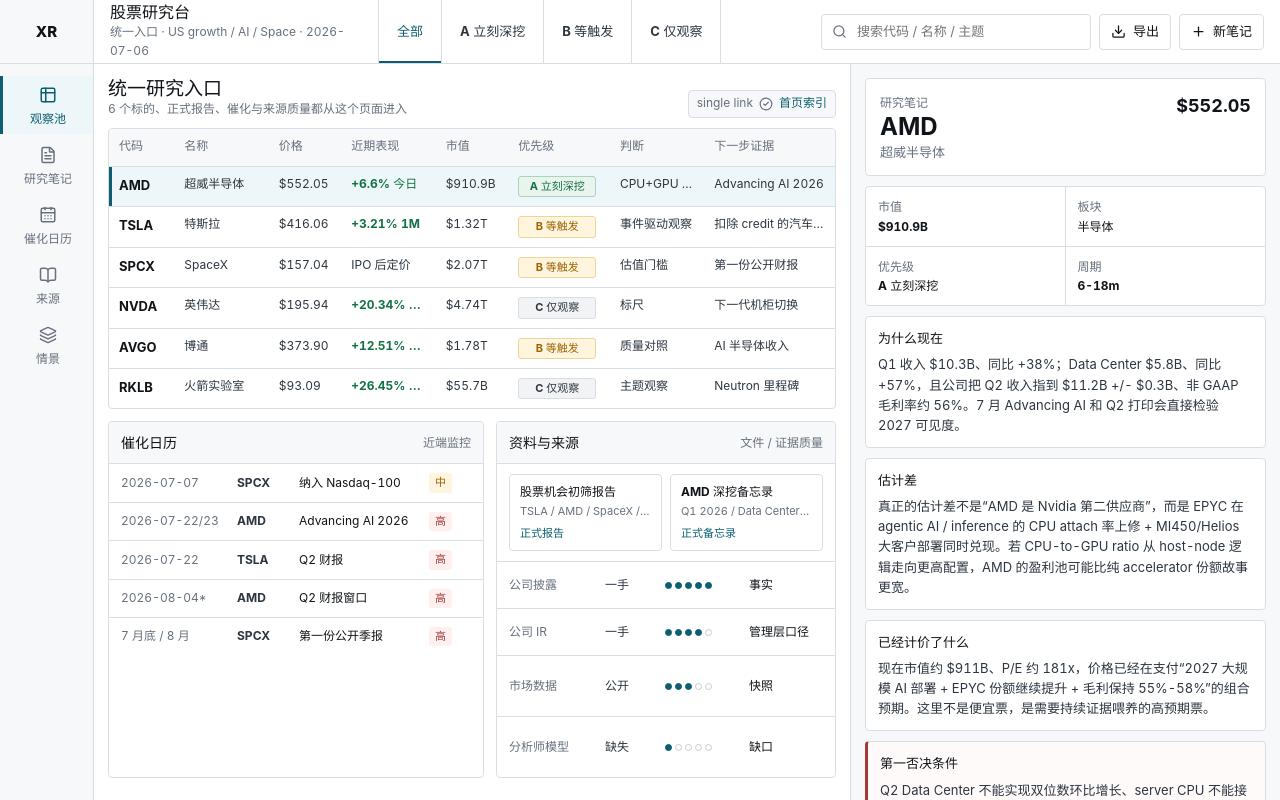
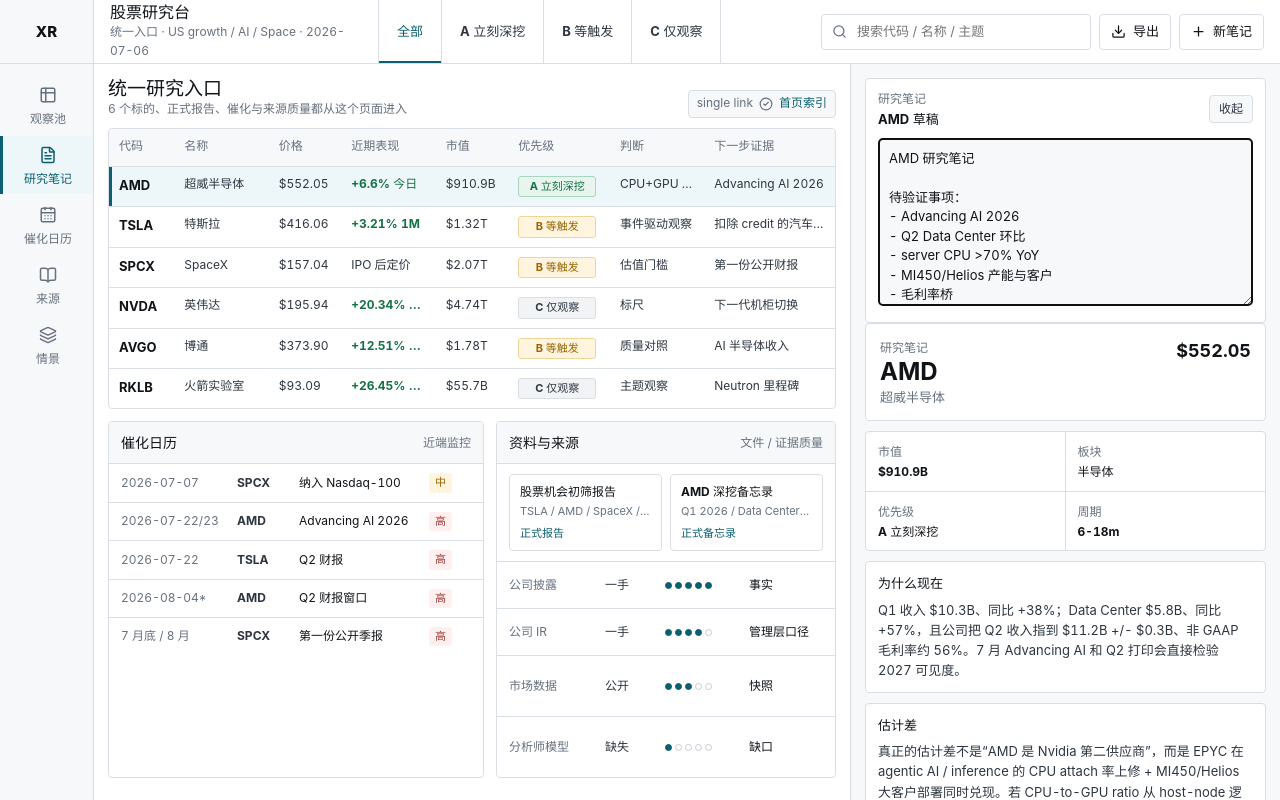
Before and after one commit to bestsmashever/equity-research-hub, a React (Vite) app: page / in a window 1280 px wide. Both pictures are taken after a click on the button "新笔记". Shown: the top 800 px of the page. Built offline with nearby package versions, Linux system fonts and the light colour scheme.

Commit message:
Wire research hub controls

```diff
--- a/src/App.css
+++ b/src/App.css
@@ -3,6 +3,26 @@
   display: grid;
   grid-template-columns: 94px minmax(0, 1fr);
   background: var(--page);
+}
+
+.workspace.compact .watchlist,
+.workspace.compact .detail-panel {
+  padding: 10px;
+}
+
+.workspace.compact th,
+.workspace.compact td,
+.workspace.compact .mini-row,
+.workspace.compact .source-row {
+  padding-block: 6px;
+}
+
+.workspace.compact .memo-section,
+.workspace.compact .memo-header,
+.workspace.compact .workflow,
+.workspace.compact .activity {
+  margin-top: 8px;
+  padding: 9px 10px;
 }
 
 .sidebar {
@@ -559,10 +579,70 @@
 .memo-kpis,
 .memo-section,
 .workflow,
-.activity {
+.activity,
+.note-editor {
   border: 1px solid var(--line);
   border-radius: 4px;
   background: var(--surface);
+}
+
+.note-editor {
+  padding: 12px;
+}
+
+.note-editor-title {
+  display: flex;
+  align-items: center;
+  justify-content: space-between;
+  gap: 12px;
+  margin-bottom: 10px;
+}
+
+.note-editor-title span,
+.note-editor-title strong {
+  display: block;
+}
+
+.note-editor-title span {
+  color: var(--muted);
+  font-size: 12px;
+}
+
+.note-editor-title strong {
+  color: var(--ink);
+  font-size: 13px;
+  margin-top: 2px;
+}
+
+.note-editor-title button {
+  height: 28px;
+  border: 1px solid var(--line);
+  border-radius: 4px;
+  background: var(--surface-subtle);
+  color: var(--slate);
+  cursor: pointer;
+  font-size: 12px;
+  font-weight: 650;
+  padding: 0 9px;
+}
+
+.note-editor-title button:hover {
+  border-color: var(--line-strong);
+  background: var(--hover);
+}
+
+.note-editor textarea {
+  width: 100%;
+  min-height: 168px;
+  resize: vertical;
+  border: 1px solid var(--line);
+  border-radius: 4px;
+  background: var(--surface-subtle);
+  color: var(--ink);
+  font: inherit;
+  font-size: 13px;
+  line-height: 1.5;
+  padding: 10px;
 }
 
 .memo-header {
--- a/src/App.tsx
+++ b/src/App.tsx
@@ -1,4 +1,4 @@
-import { useEffect, useMemo, useState } from 'react'
+import { useEffect, useMemo, useRef, useState } from 'react'
 import {
   BookOpen,
   CalendarDays,
@@ -63,6 +63,8 @@
   meta: string
   status: string
 }
+
+type NavLabel = '观察池' | '研究笔记' | '催化日历' | '来源' | '情景'
 
 const ideas: Idea[] = [
   {
@@ -237,7 +239,7 @@
   },
 ]
 
-const navItems = [
+const navItems: Array<{ label: NavLabel; icon: typeof Table2 }> = [
   { label: '观察池', icon: Table2 },
   { label: '研究笔记', icon: FileText },
   { label: '催化日历', icon: CalendarDays },
@@ -256,6 +258,17 @@
   const [priorityFilter, setPriorityFilter] = useState<'All' | Priority>('All')
   const [query, setQuery] = useState('')
   const [activity, setActivity] = useState('研究台已就绪')
+  const [activeNav, setActiveNav] = useState<NavLabel>('观察池')
+  const [noteOpen, setNoteOpen] = useState(false)
+  const [draftNote, setDraftNote] = useState('')
+  const [compactMode, setCompactMode] = useState(false)
+
+  const watchlistRef = useRef<HTMLElement | null>(null)
+  const detailPanelRef = useRef<HTMLElement | null>(null)
+  const catalystRef = useRef<HTMLElement | null>(null)
+  const sourcesRef = useRef<HTMLElement | null>(null)
+  const thesisRef = useRef<HTMLElement | null>(null)
+  const noteEditorRef = useRef<HTMLTextAreaElement | null>(null)
 
   const filteredIdeas = useMemo(() => {
     return ideas.filter((idea) => {
@@ -278,6 +291,42 @@
 
   const selectedIdea = ideas.find((idea) => idea.ticker === selectedTicker) ?? ideas[0]
 
+  const scrollIntoView = (element: HTMLElement | null) => {
+    element?.scrollIntoView({ block: 'start', behavior: 'smooth' })
+  }
+
+  const handleNavClick = (label: NavLabel) => {
+    setActiveNav(label)
+
+    if (label === '观察池') {
+      scrollIntoView(watchlistRef.current)
+      setActivity('已切换到观察池')
+      return
+    }
+
+    if (label === '研究笔记') {
+      setNoteOpen(true)
+      setActivity(`已打开 ${selectedIdea.ticker} 研究笔记`)
+      window.setTimeout(() => noteEditorRef.current?.focus(), 100)
+      return
+    }
+
+    if (label === '催化日历') {
+      scrollIntoView(catalystRef.current)
+      setActivity('已定位到催化日历')
+      return
+    }
+
+    if (label === '来源') {
+      scrollIntoView(sourcesRef.current)
+      setActivity('已定位到资料与来源')
+      return
+    }
+
+    detailPanelRef.current?.scrollTo({ top: thesisRef.current?.offsetTop ?? 0, behavior: 'smooth' })
+    setActivity(`已定位到 ${selectedIdea.ticker} thesis / 情景判断`)
+  }
+
   const exportSummary = () => {
     const lines = [
       '股票研究台导出',
@@ -287,28 +336,54 @@
       `第一否决：${selectedIdea.firstRejection}`,
       `下一步证据：${selectedIdea.nextEvidence.join('、')}`,
     ]
-    void navigator.clipboard?.writeText(lines.join('\n')).catch(() => undefined)
-    setActivity(`已复制 ${selectedIdea.ticker} 研究摘要`)
+    const text = lines.join('\n')
+    const blob = new Blob([text], { type: 'text/plain;charset=utf-8' })
+    const url = URL.createObjectURL(blob)
+    const link = document.createElement('a')
+
+    link.href = url
+    link.download = `${selectedIdea.ticker.toLowerCase()}-research-summary.txt`
+    link.style.display = 'none'
+    document.body.appendChild(link)
+    link.click()
+    link.remove()
+    window.setTimeout(() => URL.revokeObjectURL(url), 0)
+
+    void navigator.clipboard?.writeText(text).catch(() => undefined)
+    setActivity(`已下载并复制 ${selectedIdea.ticker} 研究摘要`)
   }
 
   const createNote = () => {
-    setActivity(`已开始 ${selectedIdea.ticker} 研究笔记`)
+    setActiveNav('研究笔记')
+    setNoteOpen(true)
+    setDraftNote((currentNote) => (
+      currentNote ||
+      `${selectedIdea.ticker} 研究笔记\n\n待验证事项：\n- ${selectedIdea.nextEvidence.join('\n- ')}\n\n初步判断：\n`
+    ))
+    setActivity(`已打开 ${selectedIdea.ticker} 研究笔记编辑区`)
+    window.setTimeout(() => noteEditorRef.current?.focus(), 100)
+  }
+
+  const toggleCompactMode = () => {
+    setCompactMode((currentMode) => !currentMode)
+    setActivity(compactMode ? '已切回标准密度' : '已切换到精简密度')
   }
 
   return (
-    <div className="workspace">
+    <div className={compactMode ? 'workspace compact' : 'workspace'}>
       <aside className="sidebar" aria-label="研究导航">
         <div className="brand-mark" aria-label="股票研究台">XR</div>
 
         <nav className="rail-nav">
           {navItems.map((item) => {
             const Icon = item.icon
-            const active = item.label === '观察池'
+            const active = item.label === activeNav
             return (
               <button
                 aria-current={active ? 'page' : undefined}
                 className={active ? 'rail-item active' : 'rail-item'}
                 key={item.label}
+                onClick={() => handleNavClick(item.label)}
                 title={item.label}
               >
                 <Icon size={18} />
@@ -318,9 +393,9 @@
           })}
         </nav>
 
-        <button className="rail-settings" title="设置">
+        <button className="rail-settings" onClick={toggleCompactMode} title="切换密度">
           <Settings size={18} />
-          <span>设置</span>
+          <span>{compactMode ? '标准' : '精简'}</span>
         </button>
       </aside>
 
@@ -365,7 +440,7 @@
         </header>
 
         <main className="main-grid">
-          <section className="watchlist">
+          <section className="watchlist" ref={watchlistRef}>
             <div className="section-heading">
               <div>
                 <h1>统一研究入口</h1>
@@ -414,7 +489,7 @@
             </div>
 
             <div className="lower-grid">
-              <section className="panel">
+              <section className="panel" ref={catalystRef}>
                 <div className="panel-title">
                   <h2>催化日历</h2>
                   <span>近端监控</span>
@@ -432,7 +507,7 @@
                 </div>
               </section>
 
-              <section className="panel">
+              <section className="panel" ref={sourcesRef}>
                 <div className="panel-title">
                   <h2>资料与来源</h2>
                   <span>文件 / 证据质量</span>
@@ -465,7 +540,25 @@
             </div>
           </section>
 
-          <aside className="detail-panel" aria-label={`${selectedIdea.ticker} 研究详情`}>
+          <aside className="detail-panel" ref={detailPanelRef} aria-label={`${selectedIdea.ticker} 研究详情`}>
+            {noteOpen ? (
+              <section className="note-editor">
+                <div className="note-editor-title">
+                  <div>
+                    <span>研究笔记</span>
+                    <strong>{selectedIdea.ticker} 草稿</strong>
+                  </div>
+                  <button onClick={() => setNoteOpen(false)}>收起</button>
+                </div>
+                <textarea
+                  ref={noteEditorRef}
+                  value={draftNote}
+                  onChange={(event) => setDraftNote(event.target.value)}
+                  placeholder="记录下一步验证、模型问题或电话会问题"
+                />
+              </section>
+            ) : null}
+
             <div className="memo-header">
               <div>
                 <span>研究笔记</span>
@@ -494,7 +587,7 @@
               </div>
             </div>
 
-            <section className="memo-section">
+            <section className="memo-section" ref={thesisRef}>
               <h3>为什么现在</h3>
               <p>{selectedIdea.whyNow}</p>
             </section>
```
